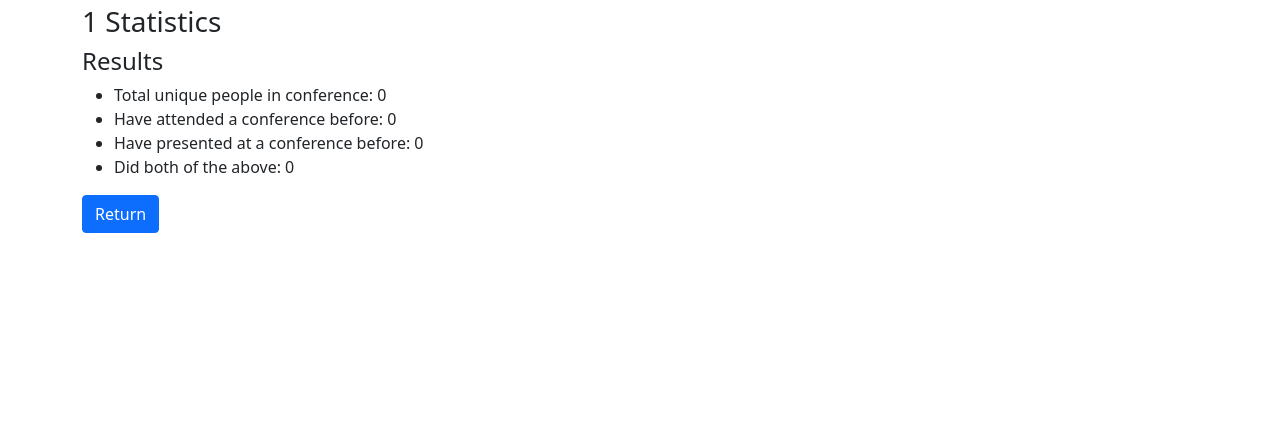
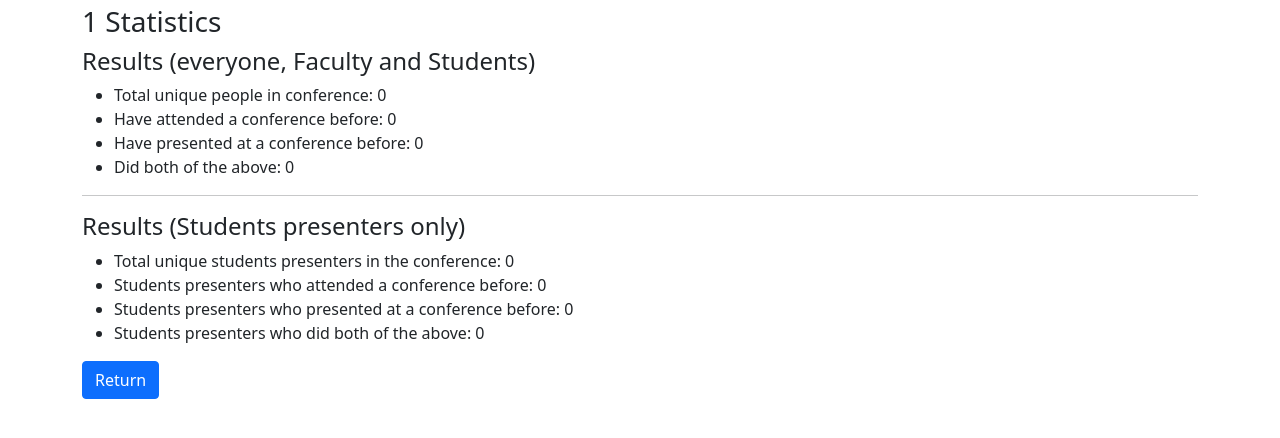
Before and after one commit to tbensky/conference-org, a CodeIgniter app: page /conference-org/index.php/start/stats/1 in a window 1280 px wide. Shown: the top 438 px of the page. Run offline with CodeIgniter, Linux system fonts and the light colour scheme; data that the repository does not hold is empty; some libraries are stand-ins or nearby versions.

Commit message:
more statistics on just student presenters

```diff
--- a/application/views/stats.php
+++ b/application/views/stats.php
@@ -16,33 +16,64 @@ $attended_one = [];
 $presented_at_one = [];
 $both = [];
 
+$student_people_count = [];
+$student_attended_one = [];
+$student_presented_at_one = [];
+$student_both = [];
+
 foreach($q->result_array() as $row)
 {
     $json = json_decode($row['people'],true);
 
     foreach($json as $p)
     {
+        //overall people
         array_push($people_count,$p['name']);
 
+        if ($p['role'] == 'Student' && $p['speaker'] == 'yes')
+            array_push($student_people_count,$p['name']);
+
+        //attended a conference
         if ($p["attended_sci_conf"] == "yes")
             array_push($attended_one,$p['name']);
 
+        //presented at a conference
         if ($p["presented_sci_conf"] == "yes")
             array_push($presented_at_one,$p['name']);
 
+        //attended and presented
         if ($p["attended_sci_conf"] == "yes" && $p["presented_sci_conf"] == "yes")
             array_push($both,$p['name']);
+
+        //student and attended a conferencee
+        if ($p["attended_sci_conf"] == "yes" && $p['role'] == 'Student' && $p['speaker'] == 'yes')
+            array_push($student_attended_one,$p['name']);
+
+        if ($p["presented_sci_conf"] == "yes" && $p['role'] == 'Student' && $p['speaker'] == 'yes')
+            array_push($student_presented_at_one,$p['name']);
+
+        if ($p["attended_sci_conf"] == "yes" && $p["presented_sci_conf"] == "yes" && $p['role'] == 'Student' && $p['speaker'] == 'yes')
+            array_push($student_both,$p['name']);
     }
 }
 
 
-echo "<h4>Results</h4>";
+echo "<h4>Results (everyone, Faculty and Students)</h4>";
 echo "<ul>";
 echo "<li> Total unique people in conference: " . count(array_unique($people_count));
 echo "<li> Have attended a conference before: " . count(array_unique($attended_one));
 echo "<li> Have presented at a conference before: " . count(array_unique($presented_at_one));
 echo "<li> Did both of the above: " . count(array_unique($both));
 echo "</ul>";
+echo "<hr/>";
+echo "<h4>Results (Students presenters only)</h4>";
+echo "<ul>";
+echo "<li> Total unique students presenters in the conference: " . count(array_unique($student_people_count));
+echo "<li> Students presenters who attended a conference before: " . count(array_unique($student_attended_one));
+echo "<li> Students presenters who presented at a conference before: " . count(array_unique($student_presented_at_one));
+echo "<li> Students presenters who did both of the above: " . count(array_unique($student_both));
+echo "</ul>";
+
 
 
 $this->Misc->nav_dropdown();
```
Also changed, not shown: application/views/dept.php (+37 -0 lines), application/views/start.php (+12 -0 lines).
